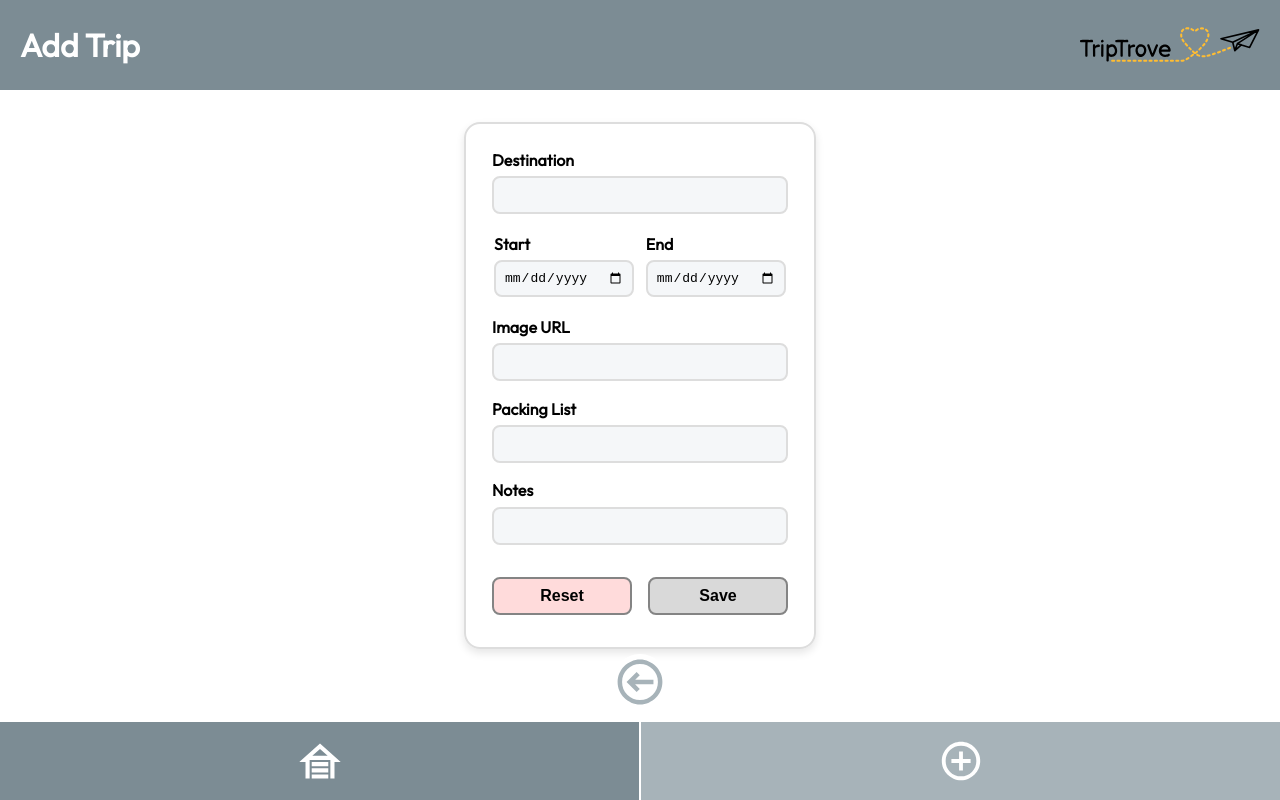
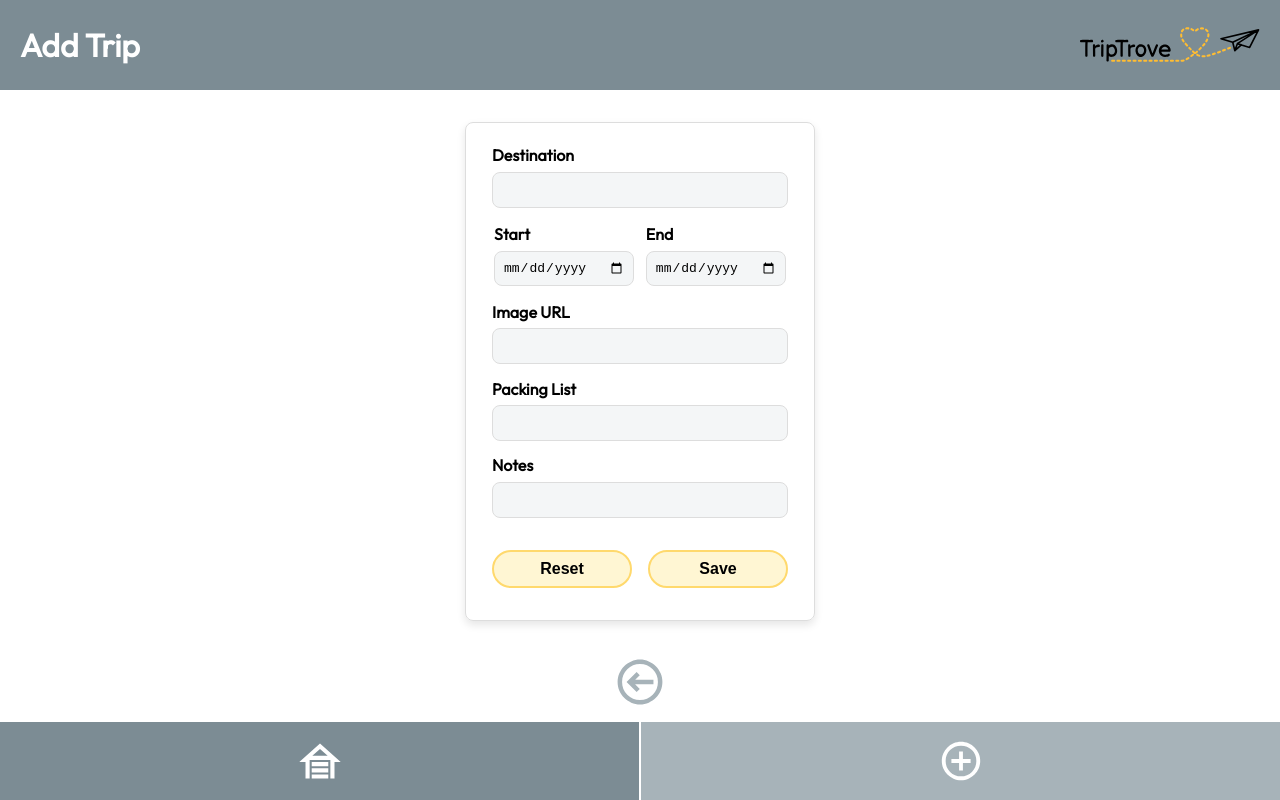
Before and after one commit to uwebury/trip-trove, a Next.js app: page /create in a window 1280 px wide. Built offline with nearby package versions, Linux system fonts and the light colour scheme; no server answers; the database is empty.

Commit message:
Outsource TextButton to component (adapt /components/Form and /pages/trips/[id], add style and hover effect to button)

```diff
--- a/components/Button/BackButton/index.js
+++ b/components/Button/BackButton/index.js
@@ -15,11 +15,8 @@ const BackButtonLink = styled(Link)`
   display: flex;
   align-items: center;
   justify-content: center;
-  background-color: #ffffff;
   border-radius: 50%;
-  transition:
-    color 0.6s ease,
-    transform 0.6s ease;
+  transition: color 0.6s ease, transform 0.6s ease;
   &:hover {
     background-color: var(--color-back-button-hover);
     transform: scale(1.1);
--- /dev/null
+++ b/components/Button/TextButton/index.js
@@ -0,0 +1,26 @@
+import styled from "styled-components";
+
+export const ButtonContainer = styled.div`
+  display: flex;
+  flex-flow: row wrap;
+  justify-content: ${({ $justifyContent }) => $justifyContent || "center"};
+  gap: 1rem;
+  margin-top: 1.5rem;
+  margin-bottom: 1rem;
+`;
+
+export const StyledTextButton = styled.button`
+  min-width: 140px;
+  padding: 0.5rem;
+  background-color: var(--color-text-button);
+  border: 2px solid var(--color-text-button-border);
+  border-radius: 20px;
+  font-size: inherit;
+  font-weight: bold;
+  transition: color 0.3s ease, transform 0.3s ease;
+
+  &:hover {
+    transform: scale(1.03);
+    background-color: var(--color-text-button-hover);
+  }
+`;
--- a/components/Form/index.js
+++ b/components/Form/index.js
@@ -2,30 +2,31 @@ import styled from "styled-components";
 import { useRef, useState } from "react";
 import { formatDateForInput } from "@/lib/utils";
 import { DiscardChangesMessage } from "../ToastMessage";
+import { ButtonContainer, StyledTextButton } from "../Button/TextButton";
 import toast from "react-hot-toast";
-import { set } from "mongoose";
 
 const FormContainer = styled.form`
   margin: 2rem auto;
   display: grid;
   gap: 0.4rem;
   padding: 1rem 1.6rem;
-  border: 2px solid #ddd;
-  border-radius: 1rem;
+  border: 1px solid #ddd;
+  border-radius: 8px;
+  margin-bottom: 16px;
   box-shadow: 0 4px 8px rgba(0, 0, 0, 0.1);
 `;
 
 const Label = styled.label`
-  margin-top: 0.6rem;
+  margin-top: 0.4rem;
   font-weight: bold;
 `;
 
 const Input = styled.input`
   padding: 0.5rem;
   font-size: inherit;
-  background-color: #f5f7f9;
-  border: 2px solid #ddd;
-  border-radius: 0.5rem;
+  background-color: var(--color-input-field);
+  border: 1px solid #ddd;
+  border-radius: 8px;
   margin-bottom: 0.1rem;
 `;
 
@@ -40,25 +41,6 @@ const DateContainer = styled.fieldset`
   gap: inherit;
   grid-auto-flow: column;
   justify-content: space-between;
-`;
-
-const FormButtonContainer = styled.div`
-  display: flex;
-  flex-flow: row wrap;
-  justify-content: center;
-  gap: 1rem;
-  margin-top: 1.5rem;
-  margin-bottom: 1rem;
-`;
-
-const StyledFormButton = styled.button`
-  min-width: 140px;
-  padding: 0.5rem;
-  background-color: ${({ $backgroundColor }) => $backgroundColor};
-  border: 2px solid #848484;
-  border-radius: 0.5rem;
-  font-size: inherit;
-  font-weight: bold;
 `;
 
 export default function Form({
@@ -172,23 +154,18 @@ export default function Form({
           onInput={handleInput}
           disabled={isDisabled}
         />
-        <FormButtonContainer>
-          <StyledFormButton
+        <ButtonContainer>
+          <StyledTextButton
             type="button"
             onClick={isEditMode ? handleDiscard : handleReset}
-            $backgroundColor="#ffdbdb"
             disabled={isDisabled}
           >
             {isEditMode ? "Discard" : "Reset"}
-          </StyledFormButton>
-          <StyledFormButton
-            type="submit"
-            $backgroundColor="#d9d9d9"
-            disabled={isDisabled}
-          >
+          </StyledTextButton>
+          <StyledTextButton type="submit" disabled={isDisabled}>
             Save
-          </StyledFormButton>
-        </FormButtonContainer>
+          </StyledTextButton>
+        </ButtonContainer>
       </FormContainer>
     </>
   );
--- a/styles.js
+++ b/styles.js
@@ -69,6 +69,13 @@ export default createGlobalStyle`
 
   --color-page-up-button: var(--color-tertiary-300);
   --color-page-up-button-hover: var(--color-tertiary-50);
+
+  --color-text-button: var(--color-secondary-100);
+  --color-text-button-border: var(--color-secondary-300);
+  --color-text-button-hover: var(--color-secondary-200);
+
+  --color-input-field: var(--color-tertiary-50);
+
   }
 
   *,
```
Also changed, not shown: pages/trips/[id]/index.js (+6 -20 lines).
